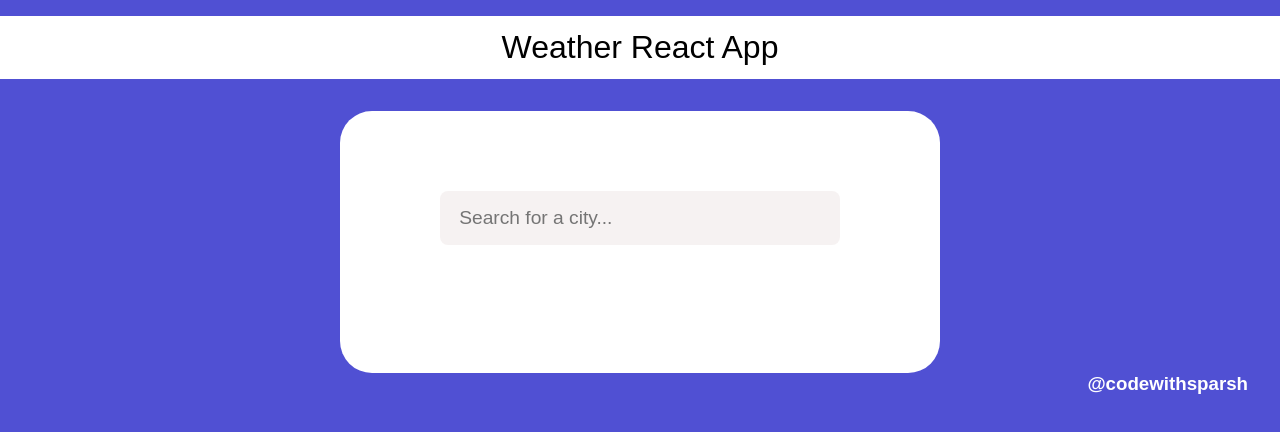
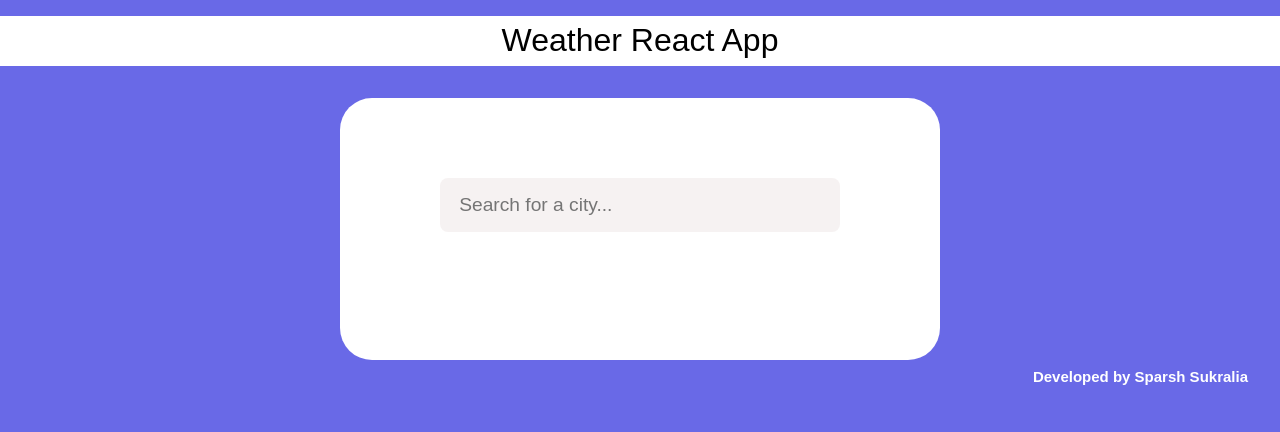
Before and after one commit to sparshsukralia/weather-app-reactjs, a React (Create React App) app: page / in a window 1280 px wide. Shown: the top 432 px of the page. Built offline with nearby package versions, Linux system fonts and the light colour scheme.

Commit message:
improved UI

```diff
--- a/src/App.js
+++ b/src/App.js
@@ -61,7 +61,7 @@ function App() {
         <header>
           <input
             type="text"
-            autocomplete="off"
+            autocomplete="on"
             className="search-box"
             placeholder="Search for a city..."
             onChange={(e) => setQuery(e.target.value)}
@@ -101,7 +101,7 @@ function App() {
           )}
         </main>
       </div>
-      <h3>@codewithsparsh</h3>
+      <h3>Developed by Sparsh Sukralia</h3>
     </div>
   );
 }
--- a/src/index.css
+++ b/src/index.css
@@ -6,7 +6,7 @@
 
 body {
   font-family: "montserrat", sans-serif;
-  background: rgb(80, 80, 211);
+  background: rgb(105, 105, 231);
 }
 
 h1 {
@@ -14,7 +14,7 @@ h1 {
   width: 100%;
   font-size: 2rem;
   font-weight: bold;
-  padding: 0.8rem 0;
+  padding: 0.4rem 0;
   margin: 1rem 0;
   color: #000000;
   font-weight: 100;
@@ -30,7 +30,10 @@ h1 {
 
 h3 {
   text-align: end;
+  font-size: 15px;
   margin: 0 2rem;
+  margin-top: 0.5rem;
+  font-family: sans-serif;
   color: #ffffff;
 }
 
@@ -105,7 +108,7 @@ main {
   display: flex;
   justify-content: center;
   align-items: center;
-  background-color: rgb(80, 80, 211);
+  background-color: rgb(105, 105, 231);
   padding: 1rem;
   font-weight: 100;
   margin-bottom: 2rem;
@@ -136,7 +139,7 @@ main {
 }
 
 .current .temp span {
-  font-weight: 500;
+  font-weight: 100;
 }
 
 .current .weather {
@@ -164,6 +167,7 @@ main {
 @media screen and (max-width: 480px) {
   .app-wrap {
     width: 90%;
+    border-radius: 0.5rem;
   }
 
   h1 {
```
